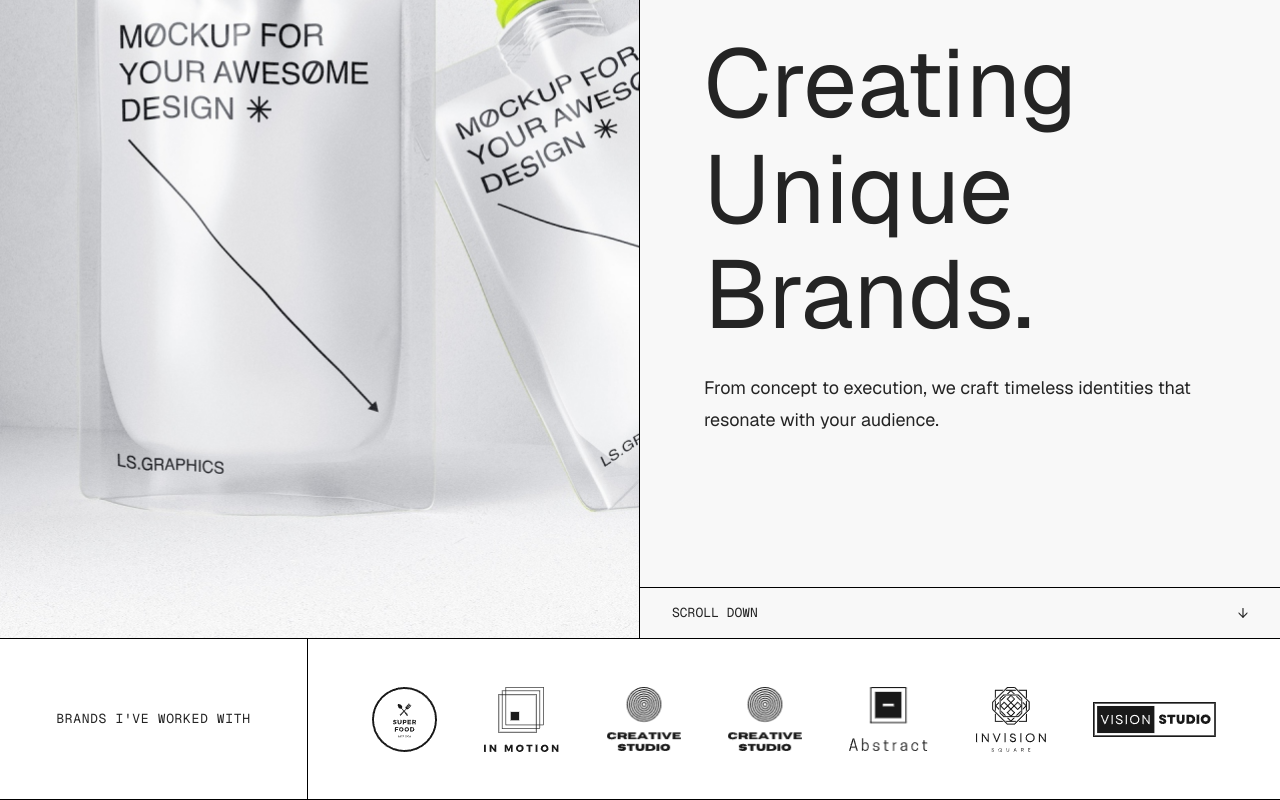
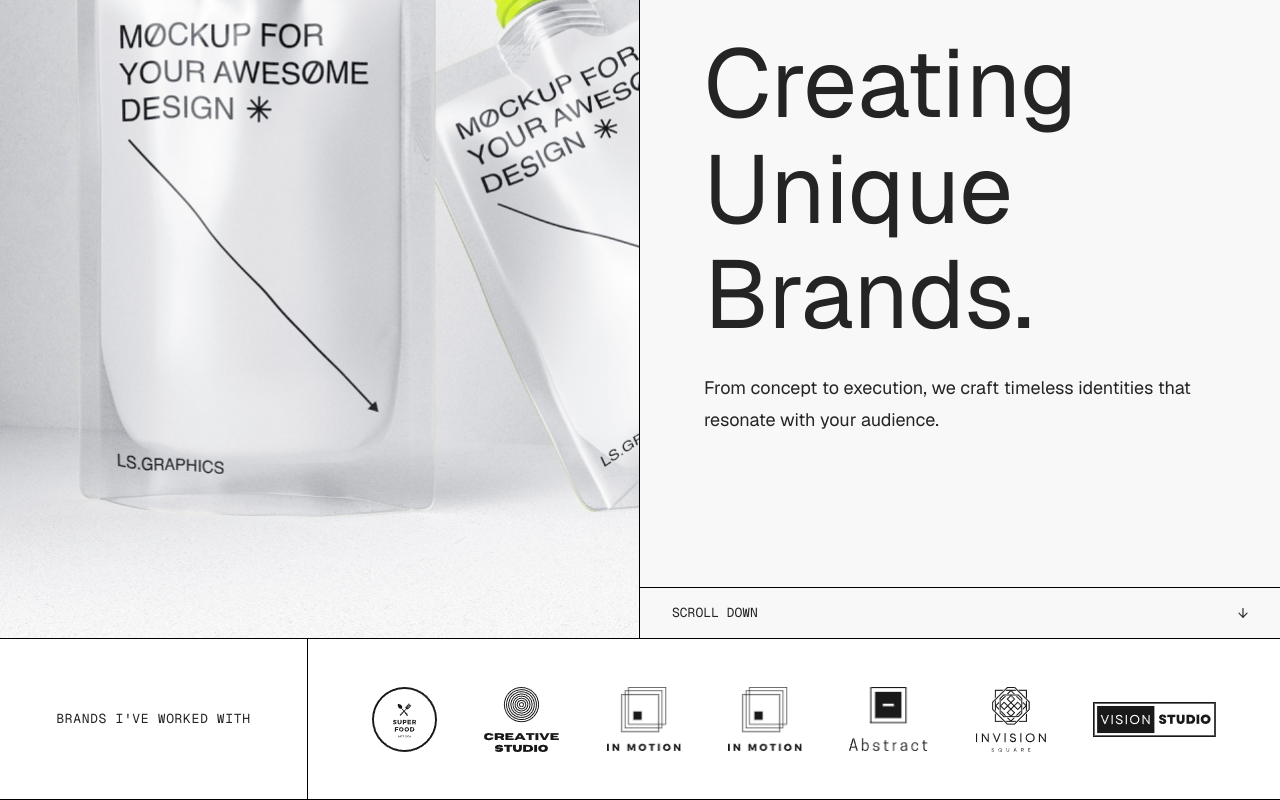
Before and after one commit to kevinamay/alpin_ads_test_2, a Next.js app: page / in a window 1280 px wide. Shown: the part 377-1177 px from the top of the page. Built offline with nearby package versions, Linux system fonts and the light colour scheme.

Commit message:
fix: correct logo image paths mapping

```diff
--- a/src/components/Logos.tsx
+++ b/src/components/Logos.tsx
@@ -2,9 +2,9 @@ import Image from 'next/image';
 
 const brands = [
   { name: "SUPER FOOD", src: "/logos/logo-2.png", w: 65, h: 65 },
-  { name: "CREATIVE STUDIO", src: "/logos/logo-4.png", w: 75, h: 65 },
-  { name: "IN MOTION", src: "/logos/logo-3.png", w: 74, h: 65 },
-  { name: "IN MOTION", src: "/logos/logo-6.png", w: 74, h: 65 },
+  { name: "CREATIVE STUDIO", src: "/logos/logo-3.png", w: 75, h: 65 },
+  { name: "IN MOTION", src: "/logos/logo-4.png", w: 74, h: 65 },
+  { name: "IN MOTION", src: "/logos/logo-4.png", w: 74, h: 65 },
   { name: "Abstract", src: "/logos/logo-7.png", w: 79, h: 65 },
   { name: "INVISION", src: "/logos/logo-5.png", w: 70, h: 65 },
   { name: "VISION STUDIO", src: "/logos/logo-9.png", w: 123, h: 35 }
```
